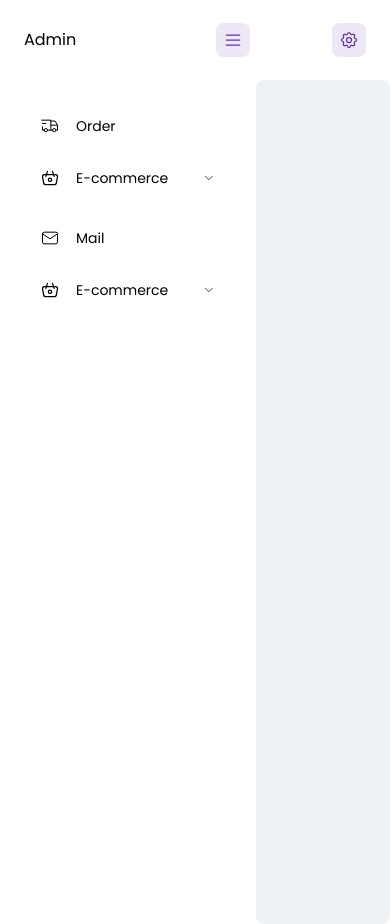
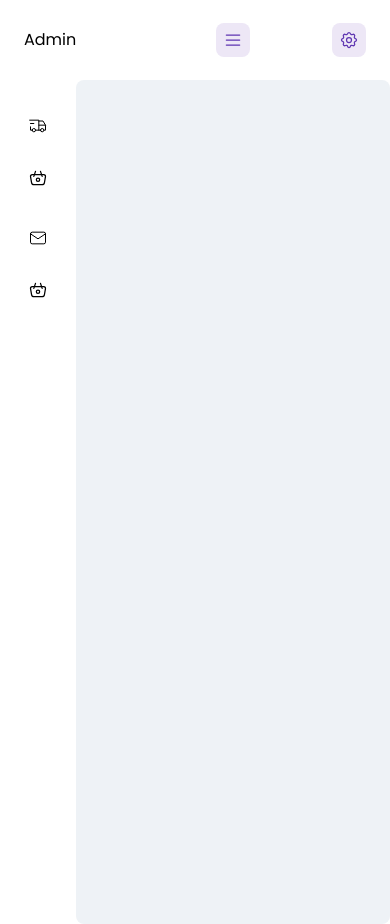
Before and after one commit to AliKarabulut/next-shop, a Next.js app: page /admin/dashboard/1 in a window 390 px wide. Built offline with nearby package versions, Linux system fonts and the light colour scheme.

Commit message:
Update button component styles for responsive design

```diff
--- a/src/ui/button/index.tsx
+++ b/src/ui/button/index.tsx
@@ -30,7 +30,7 @@ const Button: React.FC<ButtonProps> = ({ children, text, subMenuItems, href }) =
       {subMenuItems ? (
         <>
           <div
-            className={`flex py-3 gap-4 group-hover/item:w-56 overflow-hidden mb-2 group select-none text-sm duration-300 rounded-lg hover:bg-admin-secondary-light cursor-pointer items-center ${
+            className={`flex py-3 gap-4 group-hover/item:w-56 max-md:w-11 max-md:px-3 overflow-hidden mb-2 group select-none text-sm duration-300 rounded-lg hover:bg-admin-secondary-light cursor-pointer items-center ${
               isActive || subMenuItems?.some((item) => item.href === segment) ? "text-admin-secondary-main bg-admin-secondary-light" : ""
             } ${!isNarrowed ? "px-6 w-56" : "px-3 w-11"}`}
             onClick={() => setIsActive(!isActive)}
@@ -45,8 +45,8 @@ const Button: React.FC<ButtonProps> = ({ children, text, subMenuItems, href }) =
             </span>
             {isActive ? <ChevronUpIcon className="ml-auto flex-shrink-0" /> : <ChevronDownIcon className="ml-auto" />}
           </div>
-          <div className={`flex select-none text-sm overflow-hidden duration-300  group-hover/item:w-56 group-hover/item:w-gap-3 ${!isNarrowed ? "w-56 gap-3 " : "w-11 "}`}>
-            <div className={`w-px h-auto mb-2 bg-admin-primary-light duration-300 flex-shrink-0 ${isNarrowed ? "ml-2" : "ml-8"}`} />
+          <div className={`flex select-none text-sm overflow-hidden duration-300  group-hover/item:w-56 max-md:w-11 max-md:gap-0 group-hover/item:gap-3 ${!isNarrowed ? "w-56 gap-3 " : "w-11 "}`}>
+            <div className={`w-px h-auto mb-2 bg-admin-primary-light duration-300 flex-shrink-0 max-md:ml-2 ${isNarrowed ? "ml-2" : "ml-8"}`} />
             <div
               style={{ maxHeight: isActive ? contentRef?.current?.scrollHeight + "px" : 0 }}
               ref={contentRef}
@@ -60,17 +60,17 @@ const Button: React.FC<ButtonProps> = ({ children, text, subMenuItems, href }) =
                     subMenuItem.href === segment && "text-admin-secondary-main"
                   }`}
                 >
-                  <DotIcon className={`duration-300 flex-shrink-0 group-hover/item:block ${subMenuItem.href === segment ? "scale-150 text-admin-secondary-main" : ""} ${isNarrowed ? "hidden" : "block"}`} />
+                  <DotIcon className={`duration-300 flex-shrink-0 group-hover/item:block max-md:hidden ${subMenuItem.href === segment ? "scale-150 text-admin-secondary-main" : ""} ${isNarrowed ? "hidden" : "block"}`} />
                   <span
-                    className={`px-2 duration-300 group-hover:text-admin-secondary-main group-hover/item:hidden ${
+                    className={`px-2 duration-300 group-hover:text-admin-secondary-main group-hover/item:hidden max-md:block ${
                       subMenuItem.href === segment ? "scale-125 text-admin-secondary-main" : ""
                     } ${isNarrowed ? "block" : "hidden"}`}
                   >
                     {subMenuItem.item.charAt(0)}
                   </span>
                   <span
-                    className={`group-hover:text-admin-secondary-main group-hover/item:w-40 group-hover/item:pl-3 group-hover/item:opacity-100  ${
-                      isNarrowed ? "opacity-0 overflow-hidden w-0 duration-75" : "w-40 pl-3 duration-300"
+                    className={`group-hover:text-admin-secondary-main group-hover/item:w-40 max-md:w-0  max-md:opacity-0 group-hover/item:pl-3 group-hover/item:opacity-100  ${
+                      isNarrowed ? "opacity-0 overflow-hidden w-0 duration-150" : "w-40 pl-3 duration-300"
                     } ${subMenuItem.href === segment ? " text-admin-secondary-main" : ""}`}
                   >
                     {subMenuItem.item}
@@ -83,7 +83,7 @@ const Button: React.FC<ButtonProps> = ({ children, text, subMenuItems, href }) =
       ) : (
         <Link
           href={`/admin/dashboard/${href}`}
-          className={`flex py-3 gap-4 group-hover/item:w-56 overflow-hidden mb-2 group select-none text-sm duration-300 rounded-lg hover:bg-admin-secondary-light cursor-pointer items-center ${
+          className={`flex py-3 gap-4 group-hover/item:w-56 max-md:px-3 max-md:w-11 overflow-hidden mb-2 group select-none text-sm duration-300 rounded-lg hover:bg-admin-secondary-light cursor-pointer items-center ${
             isActive ? "text-admin-secondary-main bg-admin-secondary-light" : ""
           } ${!isNarrowed ? "px-6 w-56" : "px-3 w-11"}`}
         >
```
